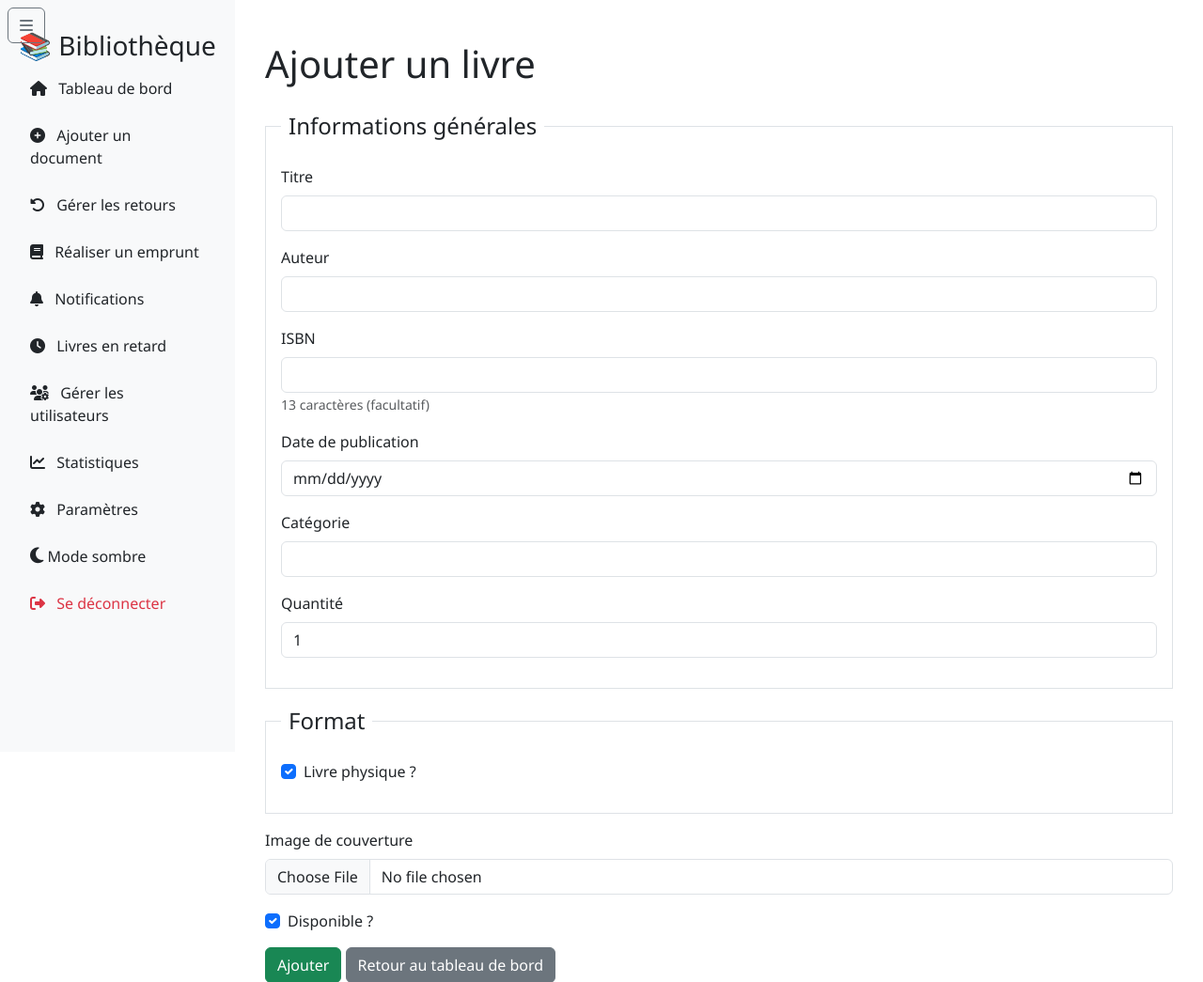
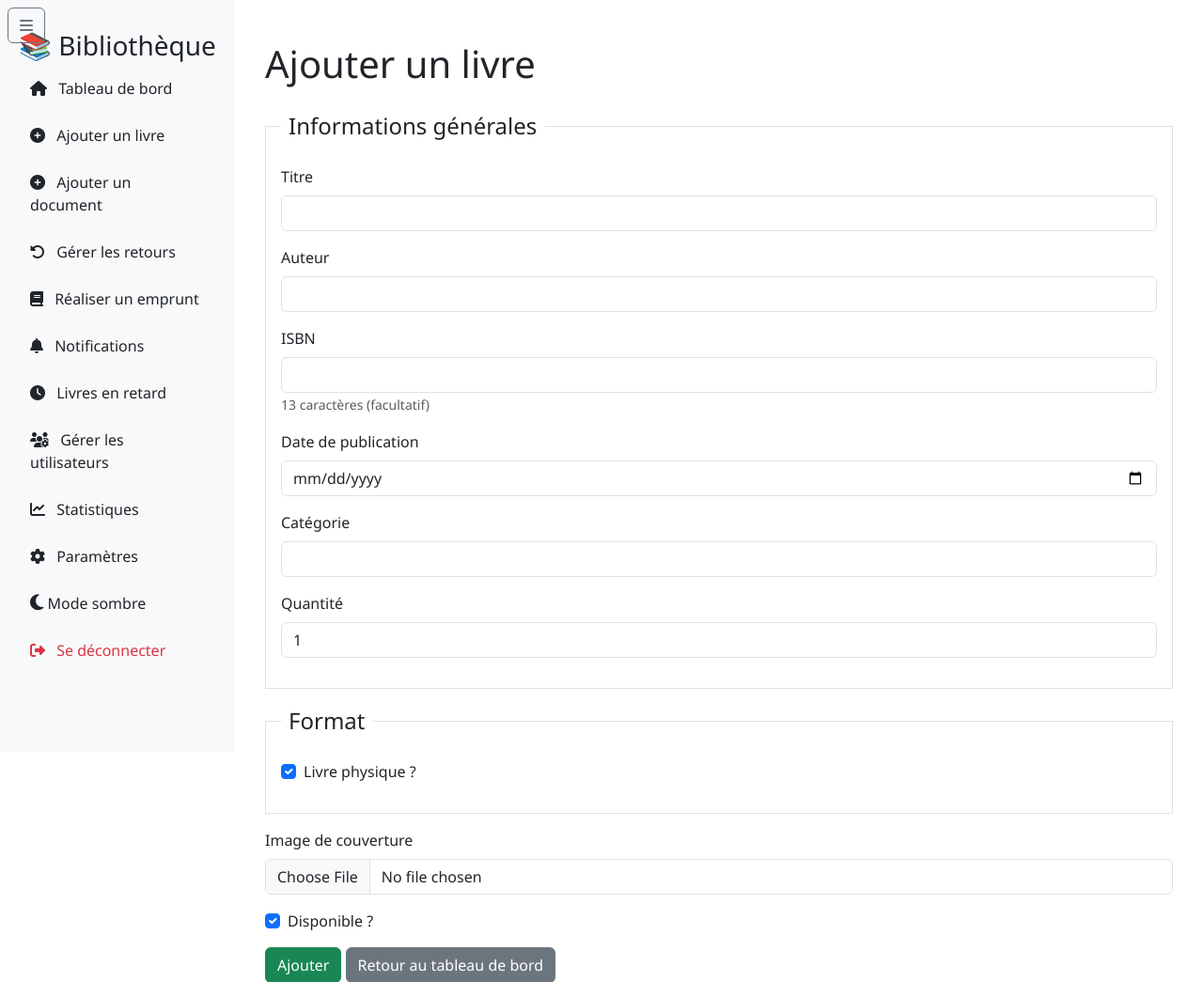
Before and after one commit to DanielEsso237/Projet-Bibliotheque, a Django app: page /books/add/ in a window 1280 px wide. Shown: the top 1045 px of the page at 94% size. Run offline with Django 5.2, Linux system fonts and the light colour scheme; the visitor is signed in with stand-in values (Sample User, id 1); data that the repository does not hold is empty; parts of the project's set-up code (start-up, migrations or seed data) failed here and were passed over.

Commit message:
DASHBOARD TERMINE !!!!!

```diff
--- a/Projet-bibliotheque-admin/books/templates/books/base.html
+++ b/Projet-bibliotheque-admin/books/templates/books/base.html
@@ -112,6 +112,7 @@
             <nav class="nav flex-column">
                 {% if user.is_authenticated %}
                     <a class="nav-link" href="{% url 'books:librarian_dashboard' %}"><i class="fas fa-home me-2"></i> Tableau de bord</a>
+                    <a class="nav-link" href="{% url 'books:add_book' %}"><i class="fas fa-plus-circle me-2"></i> Ajouter un livre</a>
                     <a class="nav-link" href="{% url 'books:choose_document_type' %}"><i class="fas fa-plus-circle me-2"></i> Ajouter un document</a>
                     <a class="nav-link" href="{% url 'loans:loan_list' %}"><i class="fas fa-undo-alt me-2"></i> Gérer les retours</a>
                     <a class="nav-link" href="{% url 'loans:create_loan' %}"><i class="fas fa-book me-2"></i> Réaliser un emprunt</a>
```
Also changed, not shown: 1 other file.
